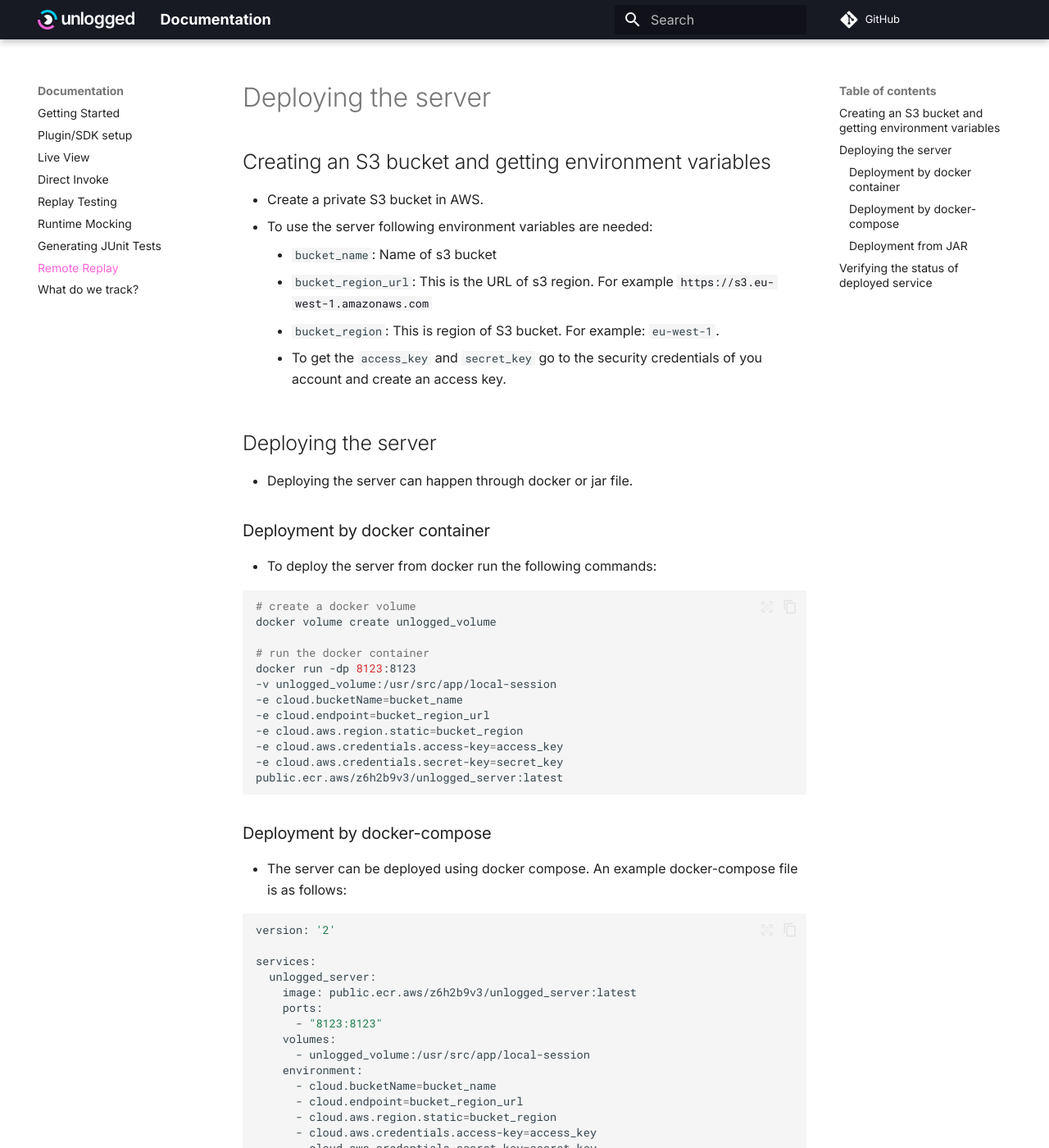
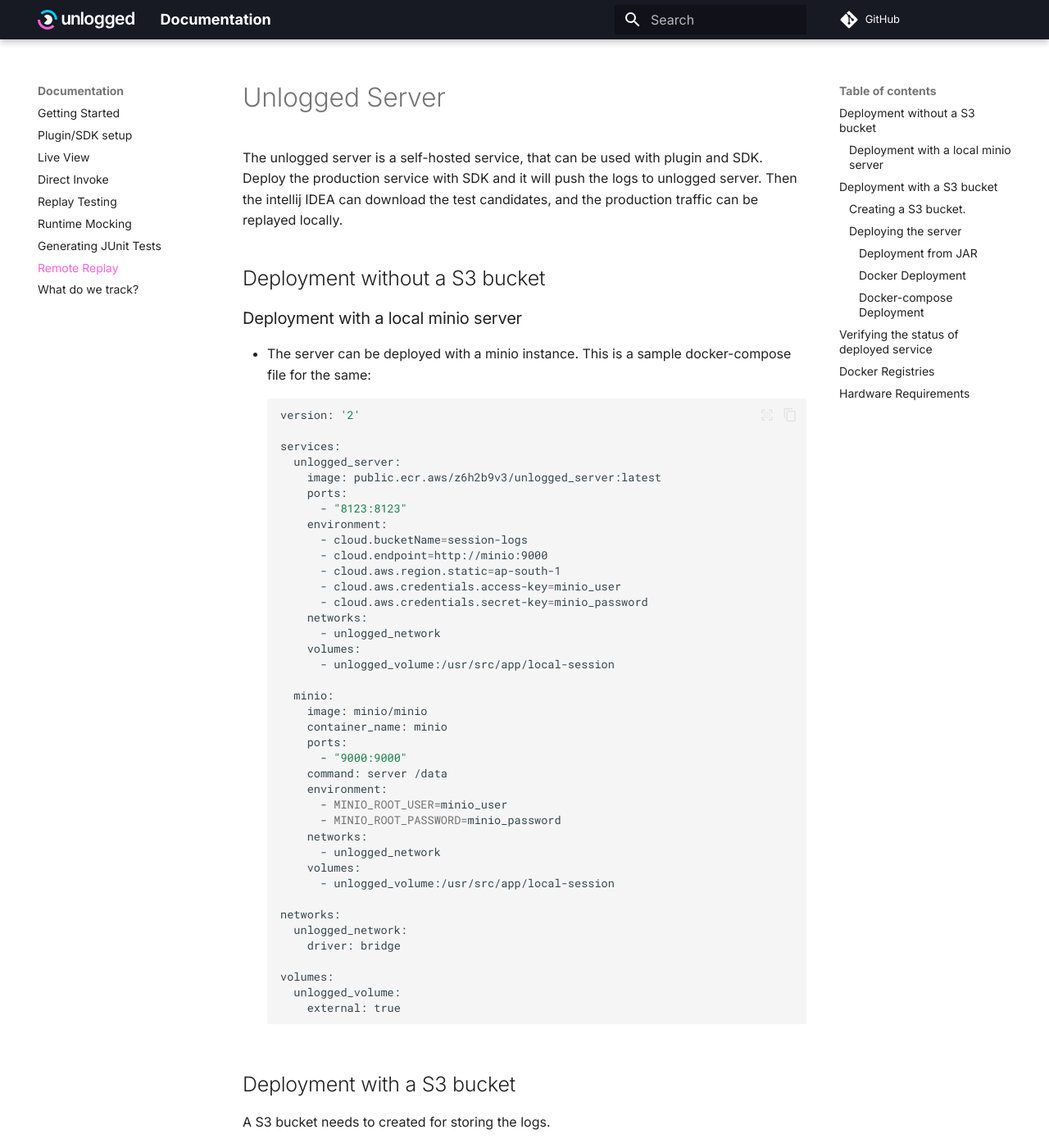
Before and after one commit to unloggedio/documentation, an MkDocs documentation site: the page built from docs/server.md, in a window 1280 px wide and 1400 px high. Shown: the whole window at 82% size. Built offline with MkDocs 1.6.1 and Material for MkDocs 9.7.7, drawn with Linux system fonts in a browser that asks for light colours; comment, search, counter and statistics services are not loaded; some of the changed text lies outside the part shown.

Commit message:
update remote replay documentation

````diff
--- a/docs/server.md
+++ b/docs/server.md
@@ -1,21 +1,87 @@
-# Deploying the server
+# Unlogged Server
 
-## Creating an S3 bucket and getting environment variables
-- Create a private S3 bucket in AWS.
+The unlogged server is a self-hosted service, that can be used with plugin and SDK. Deploy the production service with SDK and it will push the logs to unlogged server. Then the intellij IDEA can download the test candidates, and the production traffic can be replayed locally.
+
+## Deployment without a S3 bucket
+
+### Deployment with a local minio server
+
+- The server can be deployed with a minio instance. This is a sample docker-compose file for the same:
+```docker
+version: '2'
+
+services:
+  unlogged_server:
+	image: public.ecr.aws/z6h2b9v3/unlogged_server:latest
+	ports:
+	  - "8123:8123"
+	environment:
+	  - cloud.bucketName=session-logs
+	  - cloud.endpoint=http://minio:9000
+	  - cloud.aws.region.static=ap-south-1
+	  - cloud.aws.credentials.access-key=minio_user
+	  - cloud.aws.credentials.secret-key=minio_password
+	networks:
+	  - unlogged_network
+	volumes:
+	  - unlogged_volume:/usr/src/app/local-session
+
+  minio:
+	image: minio/minio
+	container_name: minio
+	ports:
+	  - "9000:9000"
+	command: server /data
+	environment:
+	  - MINIO_ROOT_USER=minio_user
+	  - MINIO_ROOT_PASSWORD=minio_password
+	networks:
+	  - unlogged_network
+	volumes:
+	  - unlogged_volume:/usr/src/app/local-session
+
+networks:
+  unlogged_network:
+    driver: bridge
+
+volumes:
+  unlogged_volume:
+    external: true
+```
+
+## Deployment with a S3 bucket
+A S3 bucket needs to created for storing the logs.
+
+### Creating a S3 bucket.
+
+- Create a private S3 bucket in AWS. This step is optional, since the server will create a bucket by itself, if a bucket with the given name in region is not found.
 - To use the server following environment variables are needed:
-    - `bucket_name`: Name of s3 bucket
-    - `bucket_region_url`: This is the URL of s3 region. For example [`https://s3.eu-west-1.amazonaws.com`](https://s3.eu-west-1.amazonaws.com/)
-    - `bucket_region`: This is region of S3 bucket. For example: `eu-west-1`.
-    - To get the `access_key` and `secret_key` go to the security credentials of you account and create an access key.
+	1. `bucket_name`: Name of the s3 bucket
+	2. `bucket_region_url`: This is the URL of s3 region. For example `https://s3.eu-west-1.amazonaws.com`
+	3. `bucket_region`: This is region of S3 bucket. For example: eu-west-1.
+	4. To get the `access_key` and `secret_key` go to the security credentials of you account and create an access key.
 
-## Deploying the server
-- Deploying the server can happen through docker or jar file.
+### Deploying the server
 
-### Deployment by docker container
+The server can be deployed using docker or the jar file. It can be done on both a private pc for personal testing and an instance of EC2 with public IP for company wide deployment.
 
+#### Deployment from JAR
+- The jar can be downloaded from [here](https://github.com/unloggedio/server/releases).
+- To deploy the service using jar use the following command:
+
+```sh
+java -jar -Dcloud.bucketName=bucket_name \
+    -Dcloud.endpoint=bucket_region_url \
+    -Dcloud.aws.region.static=bucket_region \
+    -Dcloud.aws.credentials.access-key=access_key \
+    -Dcloud.aws.credentials.secret-key=secret_key \
+    unlogged_server.jar
+```
+
+#### Docker Deployment
 - To deploy the server from docker run the following commands:
 
-```bash
+```sh
 # create a docker volume
 docker volume create unlogged_volume
 
@@ -30,11 +96,10 @@
 public.ecr.aws/z6h2b9v3/unlogged_server:latest
 ```
 
-### Deployment by docker-compose
-
+#### Docker-compose Deployment
 - The server can be deployed using docker compose. An example docker-compose file is as follows:
 
-```docker
+```sh
 version: '2'
 
 services:
@@ -59,21 +124,31 @@
 - Create a volume using `docker volume create unlogged_volume`
 - Run the container using `docker compose -f path_to_file up -d`
 
-### Deployment from JAR
-
-- To deploy the service using jar use the following command:
-
-    ```bash
-    java -jar -Dcloud.bucketName=bucket_name \
-    	-Dcloud.endpoint=bucket_region_url \
-    	-Dcloud.aws.region.static=bucket_region \
-    	-Dcloud.aws.credentials.access-key=access_key \
-    	-Dcloud.aws.credentials.secret-key=secret_key \
-    	unlogged_server.jar
-    ```
-
 
 ## Verifying the status of deployed service
 
 - If deployed on local machine go to `http://localhost:8123/session/ping`
 - If deployed on an EC2 instance go to `http://public_ip:8123/session/ping`
+
+
+## Docker Registries
+The unlogged docker image is available on the following registries:
+
+- Amazon ECR: [`public.ecr.aws/z6h2b9v3/unlogged_server`](https://us-east-1.console.aws.amazon.com/ecr/public-registry/repositories?region=us-east-1)
+- Github GHCR: [`ghcr.io/unloggedio/unlogged_server:latest`](https://github.com/orgs/unloggedio/packages/container/package/unlogged_server)
+
+
+## Hardware Requirements
+1. The smallest server on AWS that will work with unlogged server is something like `t2.micro`. It would work with one session uploading logs and 5 users concurrently using it.
+It's system requirements are:
+	- Number of vCPU: 1
+	- Memory: 1 GiB
+	- Disk Space: 30 GiB (type gp3)
+	- Network Performance: Low to Moderate
+
+2. A recommended system that would work with a higher throughput of logs will be a little larger like `t2.xlarge`. It would work with 4 session uploading logs and 20 users concurrently using it.
+It's system requirements are:
+	- Number of vCPU: 4
+	- Memory: 16 GiB
+	- Disk Space: 120 GiB (type gp3)
+	- Network Performance: Moderate
````
